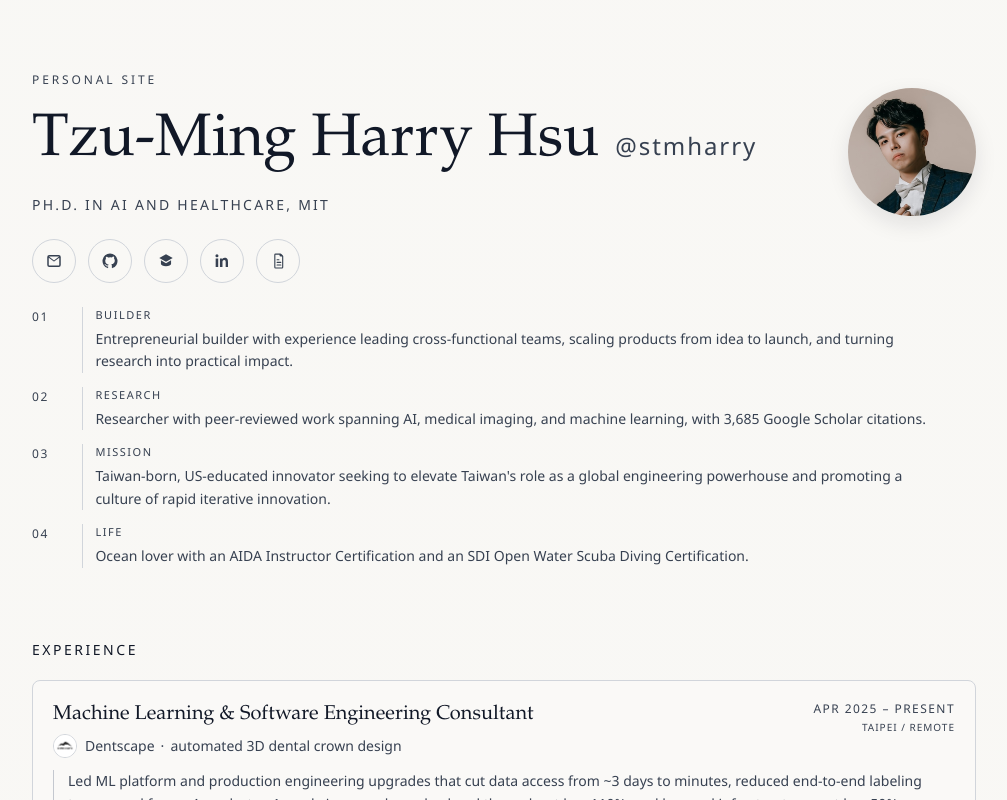
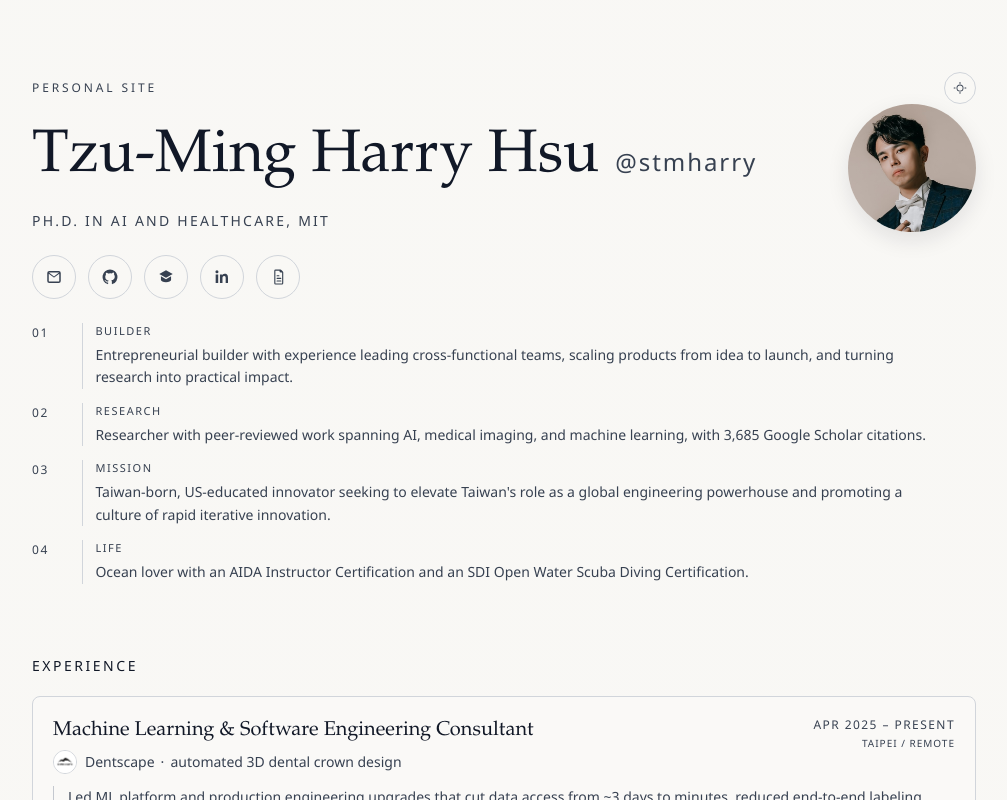
Before and after one commit to stmharry/stmharry.github.io, a React (Vite) app: page / in a window 1280 px wide. Shown: the top 800 px of the page, without its empty margins (136-1143 px from the left). Built offline with nearby package versions, Linux system fonts and the light colour scheme.

Commit message:
✨ feat(theme): add subtle manual light/dark toggle
Default to system theme without persisted state, then switch to a user-controlled light/dark preference after first tap for a simpler, predictable experience.

```diff
--- a/src/App.tsx
+++ b/src/App.tsx
@@ -7,9 +7,70 @@ import { PublicationsSection } from "./components/PublicationsSection";
 import { cvContent } from "./data/cv/content";
 import { getExperiencePublicationLinks } from "./data/cv/selectors";
 
+type ThemePreference = "system" | "light" | "dark";
+
+const THEME_STORAGE_KEY = "theme-preference";
+const SYSTEM_DARK_QUERY = "(prefers-color-scheme: dark)";
+
+const isThemePreference = (value: unknown): value is Exclude<ThemePreference, "system"> => {
+  return value === "light" || value === "dark";
+};
+
+const getOppositeTheme = (value: Exclude<ThemePreference, "system">): Exclude<ThemePreference, "system"> => {
+  return value === "dark" ? "light" : "dark";
+};
+
 function App() {
   const experiencePublicationLinks = getExperiencePublicationLinks(cvContent.publications);
   const [stickyNameOpacity, setStickyNameOpacity] = useState(0);
+  const [systemTheme, setSystemTheme] = useState<Exclude<ThemePreference, "system">>(() => {
+    if (typeof window === "undefined") {
+      return "light";
+    }
+
+    return window.matchMedia(SYSTEM_DARK_QUERY).matches ? "dark" : "light";
+  });
+  const [themePreference, setThemePreference] = useState<Exclude<ThemePreference, "system"> | null>(() => {
+    if (typeof window === "undefined") {
+      return null;
+    }
+
+    const storedValue = window.localStorage.getItem(THEME_STORAGE_KEY);
+    return isThemePreference(storedValue) ? storedValue : null;
+  });
+  const effectiveTheme = themePreference ?? systemTheme;
+
+  useEffect(() => {
+    const mediaQuery = window.matchMedia(SYSTEM_DARK_QUERY);
+
+    const updateSystemTheme = (isDark: boolean) => {
+      setSystemTheme(isDark ? "dark" : "light");
+    };
+
+    updateSystemTheme(mediaQuery.matches);
+
+    const handleChange = (event: MediaQueryListEvent) => {
+      updateSystemTheme(event.matches);
+    };
+
+    mediaQuery.addEventListener("change", handleChange);
+    return () => {
+      mediaQuery.removeEventListener("change", handleChange);
+    };
+  }, []);
+
+  useEffect(() => {
+    const root = document.documentElement;
+
+    if (themePreference === null) {
+      delete root.dataset.theme;
+      window.localStorage.removeItem(THEME_STORAGE_KEY);
+      return;
+    }
+
+    root.dataset.theme = themePreference;
+    window.localStorage.setItem(THEME_STORAGE_KEY, themePreference);
+  }, [themePreference]);
 
   useEffect(() => {
     const fadeStart = 16;
@@ -41,7 +102,14 @@ function App() {
           </p>
         </div>
       </div>
-      <Hero profile={cvContent.profile} links={cvContent.profile.links} />
+      <Hero
+        profile={cvContent.profile}
+        links={cvContent.profile.links}
+        themePreference={effectiveTheme}
+        onCycleTheme={() => {
+          setThemePreference((current) => getOppositeTheme(current ?? effectiveTheme));
+        }}
+      />
       <ExperienceSection items={cvContent.experience} publicationLinksByExperienceId={experiencePublicationLinks} />
       <EducationSection items={cvContent.education} />
       <PublicationsSection publications={cvContent.publications} topics={cvContent.topics} />
--- a/src/components/Hero.tsx
+++ b/src/components/Hero.tsx
@@ -1,10 +1,15 @@
 import { PrimaryLinks } from "./PrimaryLinks";
+import { ThemeToggle } from "./ThemeToggle";
 import type { LinkItem, Profile } from "../data/cv/types";
 import { toPublicUrl } from "../lib/url";
+
+type ThemePreference = "light" | "dark";
 
 type HeroProps = {
   profile: Pick<Profile, "name" | "headline" | "summaryBullets">;
   links: LinkItem[];
+  themePreference: ThemePreference;
+  onCycleTheme: () => void;
 };
 
 const SUMMARY_TITLES = ["Builder", "Research", "Mission", "Life"];
@@ -29,10 +34,13 @@ const StatementRail = ({ bullets }: SummaryShowcaseProps) => (
   </section>
 );
 
-export const Hero = ({ profile, links }: HeroProps) => {
+export const Hero = ({ profile, links, themePreference, onCycleTheme }: HeroProps) => {
   return (
     <header className="mt-2 w-full sm:mt-4">
-      <p className="text-xs tracking-[0.24em] text-(--ink-700) uppercase">Personal site</p>
+      <div className="flex items-center justify-between gap-3">
+        <p className="text-xs tracking-[0.24em] text-(--ink-700) uppercase">Personal site</p>
+        <ThemeToggle value={themePreference} onCycle={onCycleTheme} />
+      </div>
       <div className="mt-3 flex flex-col gap-5 sm:mt-4 md:flex-row md:items-start md:justify-between md:gap-8">
         <div className="order-2 min-w-0 md:order-1">
           <div className="flex flex-col gap-1.5 md:flex-row md:items-baseline md:justify-start md:gap-4">
--- /dev/null
+++ b/src/components/ThemeToggle.tsx
@@ -0,0 +1,51 @@
+import type { ReactElement } from "react";
+
+type ThemeToggleProps = {
+  value: ThemePreference;
+  onCycle: () => void;
+};
+
+type ThemePreference = "light" | "dark";
+
+const SunIcon = () => (
+  <svg viewBox="0 0 24 24" aria-hidden="true" className="h-3.5 w-3.5">
+    <path
+      fill="currentColor"
+      d="M12 7.5A4.5 4.5 0 1 0 16.5 12 4.5 4.5 0 0 0 12 7.5m0-1.5A6 6 0 1 1 6 12a6 6 0 0 1 6-6"
+    />
+    <path fill="currentColor" d="M12 1.75a.75.75 0 0 1 .75.75V4.5a.75.75 0 0 1-1.5 0v-2a.75.75 0 0 1 .75-.75" />
+    <path fill="currentColor" d="M12 18.75a.75.75 0 0 1 .75.75v2a.75.75 0 0 1-1.5 0v-2a.75.75 0 0 1 .75-.75" />
+    <path fill="currentColor" d="M22.25 11.25a.75.75 0 0 1 0 1.5h-2a.75.75 0 0 1 0-1.5z" />
+    <path fill="currentColor" d="M3.75 11.25a.75.75 0 0 1 0 1.5h-2a.75.75 0 0 1 0-1.5z" />
+  </svg>
+);
+
+const MoonIcon = () => (
+  <svg viewBox="0 0 24 24" aria-hidden="true" className="h-3.5 w-3.5">
+    <path
+      fill="currentColor"
+      d="M14.06 2.63a.75.75 0 0 0-.92.92 8 8 0 1 1-10.5 10.5.75.75 0 0 0-.92.92A9.5 9.5 0 1 0 14.06 2.63"
+    />
+  </svg>
+);
+
+const iconByPreference: Record<ThemePreference, ReactElement> = {
+  light: <SunIcon />,
+  dark: <MoonIcon />,
+};
+
+export const ThemeToggle = ({ value, onCycle }: ThemeToggleProps) => {
+  const nextModeLabel = value === "dark" ? "Light" : "Dark";
+
+  return (
+    <button
+      type="button"
+      onClick={onCycle}
+      className="inline-flex h-8 w-8 items-center justify-center rounded-full border border-(--line) bg-[color:color-mix(in_oklab,var(--paper),white_10%)] text-(--ink-700) transition hover:border-(--ink-700) hover:text-(--ink-900) focus-visible:outline-none focus-visible:ring-2 focus-visible:ring-(--ink-700)/35"
+      aria-label={`Switch to ${nextModeLabel} mode`}
+      title={`Switch to ${nextModeLabel} mode`}
+    >
+      {iconByPreference[value]}
+    </button>
+  );
+};
--- a/src/index.css
+++ b/src/index.css
@@ -23,6 +23,26 @@
     --line: #374151;
     --rail: #9ca3af;
   }
+}
+
+:root[data-theme="light"] {
+  --ink-900: #111827;
+  --ink-700: #374151;
+  --paper: #f8f7f4;
+  --paper-accent: #f3f2ef;
+  --line: #d1d5db;
+  --rail: #c4c8cf;
+  color-scheme: light;
+}
+
+:root[data-theme="dark"] {
+  --ink-900: #f3f4f6;
+  --ink-700: #d1d5db;
+  --paper: #111827;
+  --paper-accent: #1f2937;
+  --line: #374151;
+  --rail: #9ca3af;
+  color-scheme: dark;
 }
 
 @layer base {
@@ -53,6 +73,20 @@
     }
   }
 
+  :root[data-theme="light"] body {
+    background: radial-gradient(circle at top left, #ffffff 0%, var(--paper) 60%, var(--paper-accent) 100%);
+  }
+
+  :root[data-theme="dark"] body {
+    background: radial-gradient(circle at top left, #182233 0%, var(--paper) 60%, var(--paper-accent) 100%);
+  }
+
+  @media (prefers-reduced-motion: no-preference) {
+    body {
+      transition: background 220ms ease-out, color 220ms ease-out;
+    }
+  }
+
   @supports (color: color-mix(in oklab, white, black)) {
     body {
       background: radial-gradient(
```
